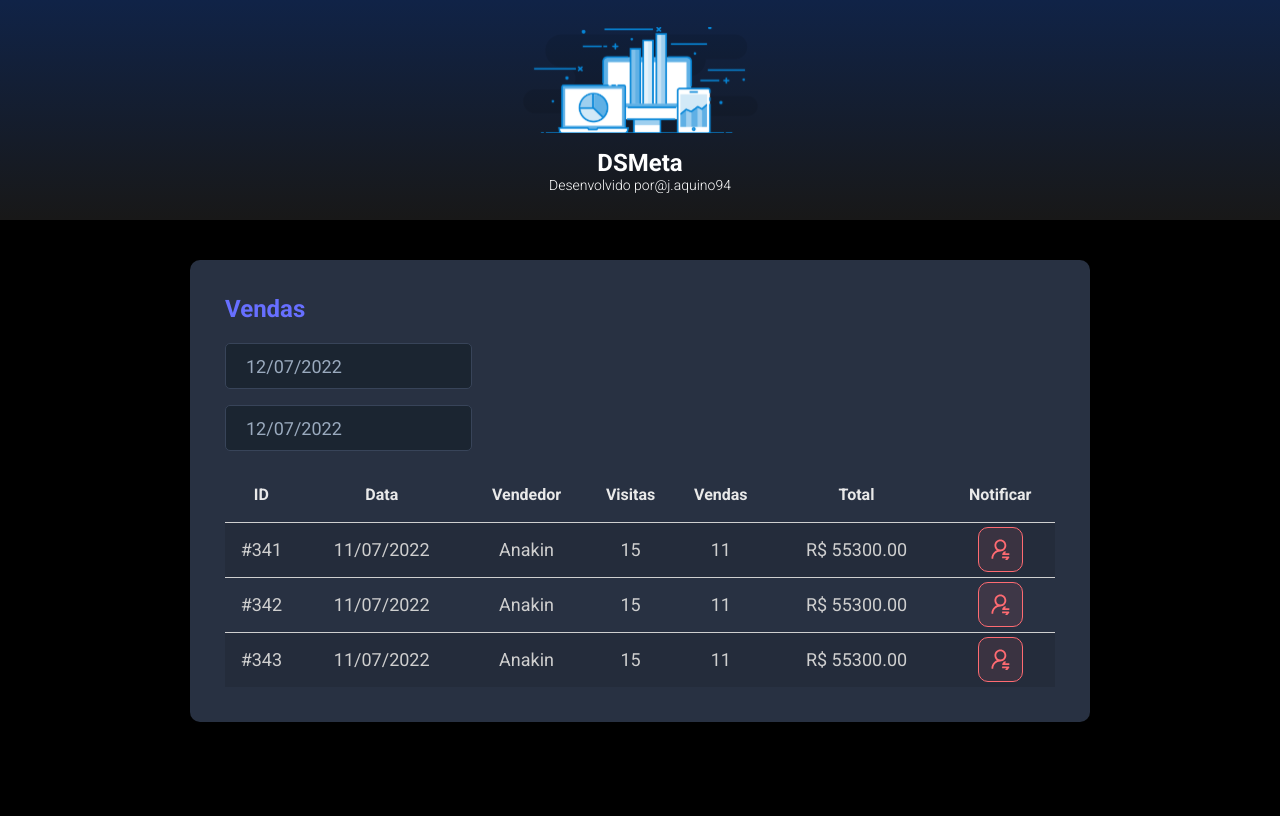
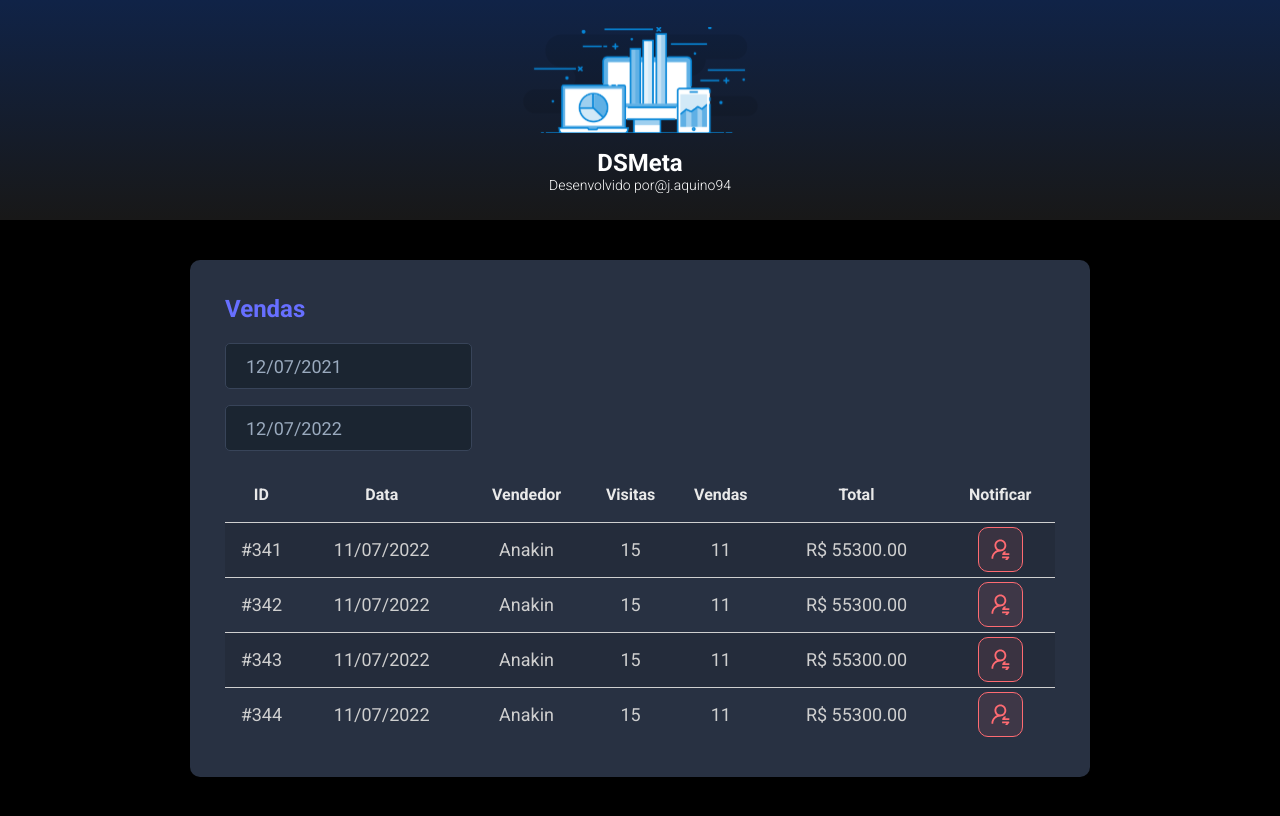
Before and after one commit to devjefersonaquino/semana-spring-react, a React (Vite) app in the folder frontend/: page / in a window 1280 px wide. Built offline with nearby package versions, Linux system fonts and the light colour scheme.

Commit message:
useState

```diff
--- a/frontend/src/App.tsx
+++ b/frontend/src/App.tsx
@@ -1,5 +1,5 @@
-import Header from "./components/Header"
-import SalesCard from "./components/SalesCard"
+import Header from "./components/Header";
+import SalesCard from "./components/SalesCard";
 
 function App() {
   return (
--- a/frontend/src/components/Header/index.tsx
+++ b/frontend/src/components/Header/index.tsx
@@ -1,5 +1,5 @@
-import logo from '../../assets/img/logo.svg'
-import './style.css'
+import logo from '../../assets/img/logo.svg';
+import './style.css';
 
 function Header() {
     return (
--- a/frontend/src/components/NotificationButton/index.tsx
+++ b/frontend/src/components/NotificationButton/index.tsx
@@ -1,5 +1,5 @@
-import icon from '../../assets/img/notification-icon.svg'
-import './styles.css'
+import icon from '../../assets/img/notification-icon.svg';
+import './styles.css';
 
 function NotificationButton() {
     return (
--- a/frontend/src/components/SalesCard/index.tsx
+++ b/frontend/src/components/SalesCard/index.tsx
@@ -1,25 +1,33 @@
+import { useState } from "react";
 import DatePicker from "react-datepicker";
 import "react-datepicker/dist/react-datepicker.css";
-import NotificationButton from '../NotificationButton'
-import './styles.css'
+import NotificationButton from '../NotificationButton';
+import './styles.css';
 
 function SalesCard() {
+
+    const min = new Date(new Date().setDate(new Date().getDate() - 365));
+    const max = new Date();
+
+    const [minDate, setMinDate] = useState(min);
+    const [maxDate, setmaxDate] = useState(max);
+
     return (
         <div className="dsmeta-card">
             <h2 className="dsmeta-sales-title">Vendas</h2>
             <div>
                 <div className="dsmeta-form-control-container">
                     <DatePicker
-                        selected={new Date()}
-                        onChange={(date: Date) => { }}
+                        selected={minDate}
+                        onChange={(date: Date) => {setMinDate(date)}}
                         className="dsmeta-form-control"
                         dateFormat="dd/MM/yyyy"
                     />
                 </div>
                 <div className="dsmeta-form-control-container">
                     <DatePicker
-                        selected={new Date()}
-                        onChange={(date: Date) => { }}
+                        selected={maxDate}
+                        onChange={(date: Date) => {setmaxDate(date)}}
                         className="dsmeta-form-control"
                         dateFormat="dd/MM/yyyy"
                     />
@@ -79,6 +87,19 @@ function SalesCard() {
                                 </div>
                             </td>
                         </tr>
+                        <tr>
+                            <td className="show992">#344</td>
+                            <td className="show576">11/07/2022</td>
+                            <td>Anakin</td>
+                            <td className="show992">15</td>
+                            <td className="show992">11</td>
+                            <td>R$ 55300.00</td>
+                            <td>
+                                <div className="dsmeta-red-btn-container">
+                                    <NotificationButton />
+                                </div>
+                            </td>
+                        </tr>
                     </tbody>
                 </table>
             </div>
--- a/frontend/src/main.tsx
+++ b/frontend/src/main.tsx
@@ -1,7 +1,7 @@
-import React from 'react'
+import React from 'react';
 import ReactDOM from 'react-dom/client'
-import App from './App'
-import './index.css'
+import App from './App';
+import './index.css';
 
 ReactDOM.createRoot(document.getElementById('root')!).render(
   <React.StrictMode>
```
